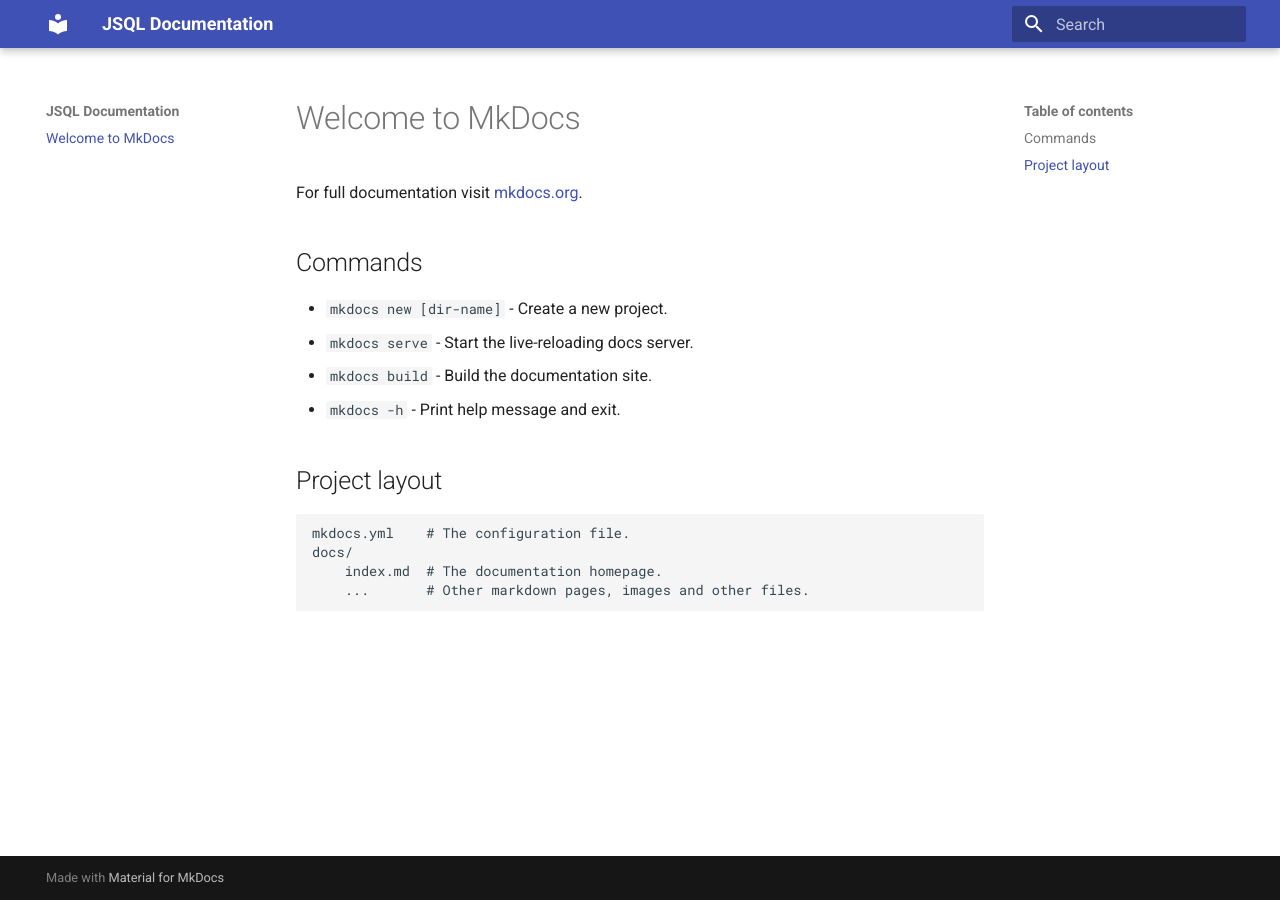
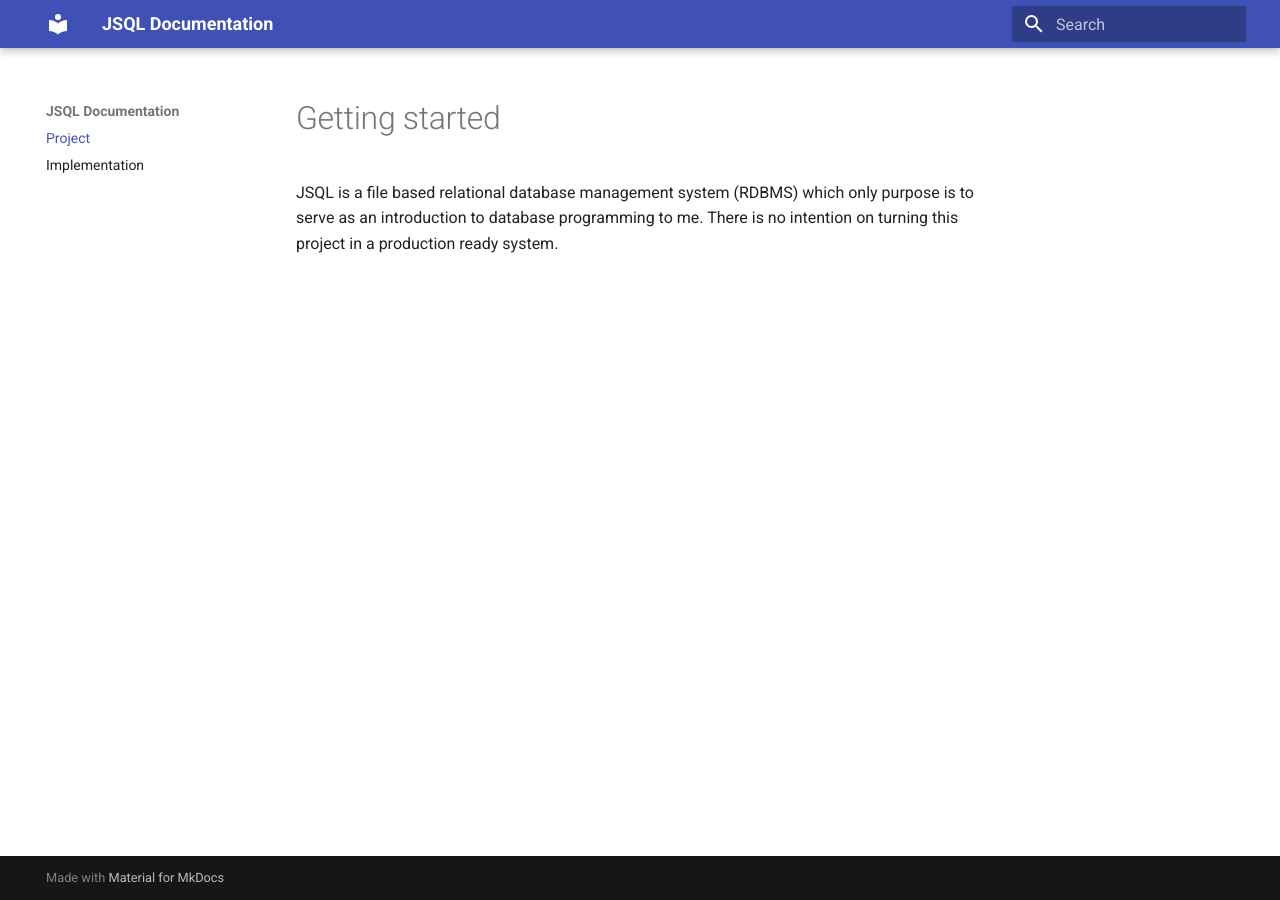
Before and after one commit to joyanedel/jsql, an MkDocs documentation site: the page built from docs/docs/index.md, in a window 1280 px wide. Built offline with MkDocs 1.6.1 and Material for MkDocs 9.7.7, drawn with Linux system fonts in a browser that asks for light colours.

```diff
--- a/docs/docs/index.md
+++ b/docs/docs/index.md
@@ -1,17 +1,3 @@
-# Welcome to MkDocs
+# Getting started
 
-For full documentation visit [mkdocs.org](https://www.mkdocs.org).
-
-## Commands
-
-* `mkdocs new [dir-name]` - Create a new project.
-* `mkdocs serve` - Start the live-reloading docs server.
-* `mkdocs build` - Build the documentation site.
-* `mkdocs -h` - Print help message and exit.
-
-## Project layout
-
-    mkdocs.yml    # The configuration file.
-    docs/
-        index.md  # The documentation homepage.
-        ...       # Other markdown pages, images and other files.
+JSQL is a file based relational database management system (RDBMS) which only purpose is to serve as an introduction to database programming to me. There is no intention on turning this project in a production ready system.
--- a/docs/mkdocs.yml
+++ b/docs/mkdocs.yml
@@ -1,3 +1,6 @@
 site_name: JSQL Documentation
 theme:
   name: material
+nav:
+  - Project: index.md
+  - Implementation: implementations.md
```
Also changed, not shown: docs/docs/implementations.md (added, +33 -0 lines).
